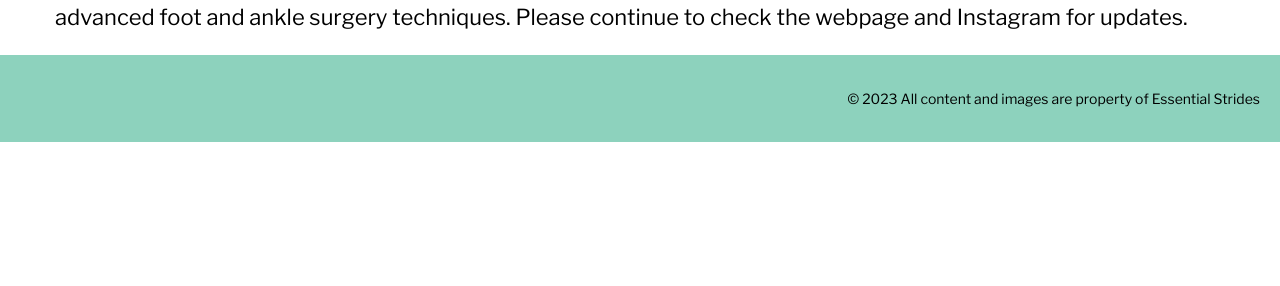
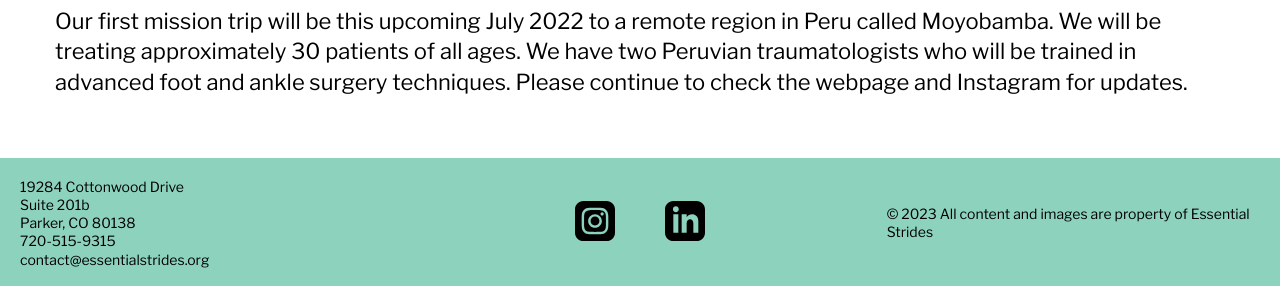
Before and after one commit to mykeld74/essentialstrides, a SvelteKit app: page / in a window 1280 px wide. Shown: the part 2189-2475 px from the top of the page. Before the commit the page ends 2331 px from the top, so only its background shows below. Built offline with nearby package versions, Linux system fonts and the light colour scheme.

Commit message:
Update footer and nav

```diff
--- a/src/components/nav.svelte
+++ b/src/components/nav.svelte
@@ -161,8 +161,8 @@
 		width: 60px;
 		height: 60px;
 		position: absolute;
-		top: 72px;
-		right: 10px;
+		top: 110px;
+		right: 30px;
 		outline: none;
 		cursor: pointer;
 		display: flex;
--- a/src/routes/+layout.svelte
+++ b/src/routes/+layout.svelte
@@ -44,9 +44,48 @@
 </header>
 <slot />
 <footer>
-	<p class="copyright">
-		&copy; {currentYear} All content and images are property of Essential Strides
-	</p>
+	<div class="footerBlock">
+		<p>19284 Cottonwood Drive</p>
+		<p>Suite 201b</p>
+		<p>Parker, CO 80138</p>
+		<a href="tel:7205159315"><p>720-515-9315</p></a>
+		<a href="mailto:contact@essentialstrides.org"><p>contact@essentialstrides.org</p></a>
+	</div>
+	<div class="footerBlock socialContainer">
+		<div class="socialIcon">
+			<a
+				href="https://www.instagram.com/essentialstrides/"
+				target="_blank"
+				rel="noopener noreferrer"
+			>
+				<svg xmlns="http://www.w3.org/2000/svg" viewBox="0 0 24 24"
+					><path
+						class="icon"
+						d="M15.233 5.488c-.843-.038-1.097-.046-3.233-.046s-2.389.008-3.232.046c-2.17.099-3.181 1.127-3.279 3.279-.039.844-.048 1.097-.048 3.233s.009 2.389.047 3.233c.099 2.148 1.106 3.18 3.279 3.279.843.038 1.097.047 3.233.047 2.137 0 2.39-.008 3.233-.046 2.17-.099 3.18-1.129 3.279-3.279.038-.844.046-1.097.046-3.233s-.008-2.389-.046-3.232c-.099-2.153-1.111-3.182-3.279-3.281zm-3.233 10.62c-2.269 0-4.108-1.839-4.108-4.108 0-2.269 1.84-4.108 4.108-4.108s4.108 1.839 4.108 4.108c0 2.269-1.839 4.108-4.108 4.108zm4.271-7.418c-.53 0-.96-.43-.96-.96s.43-.96.96-.96.96.43.96.96-.43.96-.96.96zm-1.604 3.31c0 1.473-1.194 2.667-2.667 2.667s-2.667-1.194-2.667-2.667c0-1.473 1.194-2.667 2.667-2.667s2.667 1.194 2.667 2.667zm4.333-12h-14c-2.761 0-5 2.239-5 5v14c0 2.761 2.239 5 5 5h14c2.762 0 5-2.239 5-5v-14c0-2.761-2.238-5-5-5zm.952 15.298c-.132 2.909-1.751 4.521-4.653 4.654-.854.039-1.126.048-3.299.048s-2.444-.009-3.298-.048c-2.908-.133-4.52-1.748-4.654-4.654-.039-.853-.048-1.125-.048-3.298 0-2.172.009-2.445.048-3.298.134-2.908 1.748-4.521 4.654-4.653.854-.04 1.125-.049 3.298-.049s2.445.009 3.299.048c2.908.133 4.523 1.751 4.653 4.653.039.854.048 1.127.048 3.299 0 2.173-.009 2.445-.048 3.298z"
+					/>
+				</svg>
+			</a>
+		</div>
+		<div class="socialIcon">
+			<a
+				href="https://www.linkedin.com/company/essential-strides/about/"
+				target="_blank"
+				rel="noopener noreferrer"
+			>
+				<svg xmlns="http://www.w3.org/2000/svg" viewBox="0 0 24 24"
+					><path
+						class="icon"
+						d="M19 0h-14c-2.761 0-5 2.239-5 5v14c0 2.761 2.239 5 5 5h14c2.762 0 5-2.239 5-5v-14c0-2.761-2.238-5-5-5zm-11 19h-3v-11h3v11zm-1.5-12.268c-.966 0-1.75-.79-1.75-1.764s.784-1.764 1.75-1.764 1.75.79 1.75 1.764-.783 1.764-1.75 1.764zm13.5 12.268h-3v-5.604c0-3.368-4-3.113-4 0v5.604h-3v-11h3v1.765c1.396-2.586 7-2.777 7 2.476v6.759z"
+					/>
+				</svg>
+			</a>
+		</div>
+	</div>
+	<div class="footerBlock copyrightBlock">
+		<p class="copyright">
+			&copy; {currentYear} All content and images are property of Essential Strides
+		</p>
+	</div>
 </footer>
 
 <style lang="scss">
@@ -56,7 +95,7 @@
 	}
 
 	header {
-		padding: 10px 0;
+		padding: 20px 0;
 		border-bottom: 3px solid var(--secondaryColor);
 		position: relative;
 	}
@@ -67,16 +106,54 @@
 	}
 	.logoContainer {
 		width: calc(100% - 40px);
-		max-width: 300px;
+		max-width: 360px;
 		margin: 0 auto;
 	}
 	footer {
-		padding: 20px;
-		text-align: right;
+		display: grid;
+		grid-template-columns: repeat(auto-fit, minmax(400px, 1fr));
+		padding: 20px 0;
 		background: var(--primaryColor);
+		margin-top: 60px;
+		gap: 20px;
+		p {
+			font-size: 14px;
+		}
+	}
+	.footerBlock {
+		p {
+			line-height: 1.3;
+			margin: 0;
+		}
+		a {
+			color: var(--fontColor);
+			text-decoration: none;
+			&:hover {
+				text-decoration: underline;
+			}
+		}
 	}
 	.copyright {
-		font-size: 14px;
 		color: var(--fontColor);
 	}
+	.icon {
+		fill: var(--fontColor);
+	}
+	.footerBlock {
+		padding: 0 20px;
+		&.copyrightBlock {
+			display: flex;
+			align-items: center;
+			justify-content: flex-end;
+		}
+	}
+	.socialIcon {
+		width: 40px;
+	}
+	.socialContainer {
+		display: flex;
+		justify-content: center;
+		align-items: center;
+		gap: 50px;
+	}
 </style>
```
